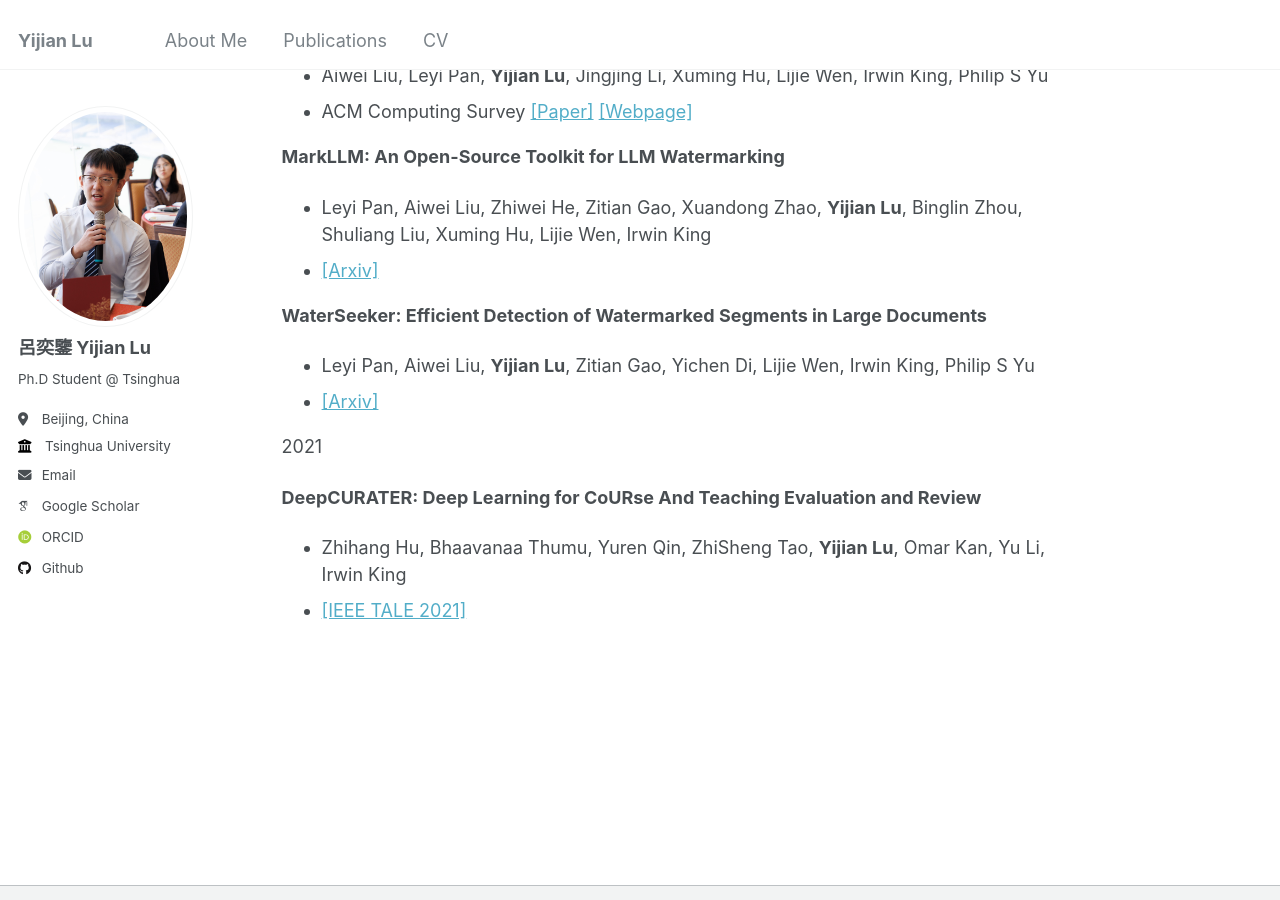
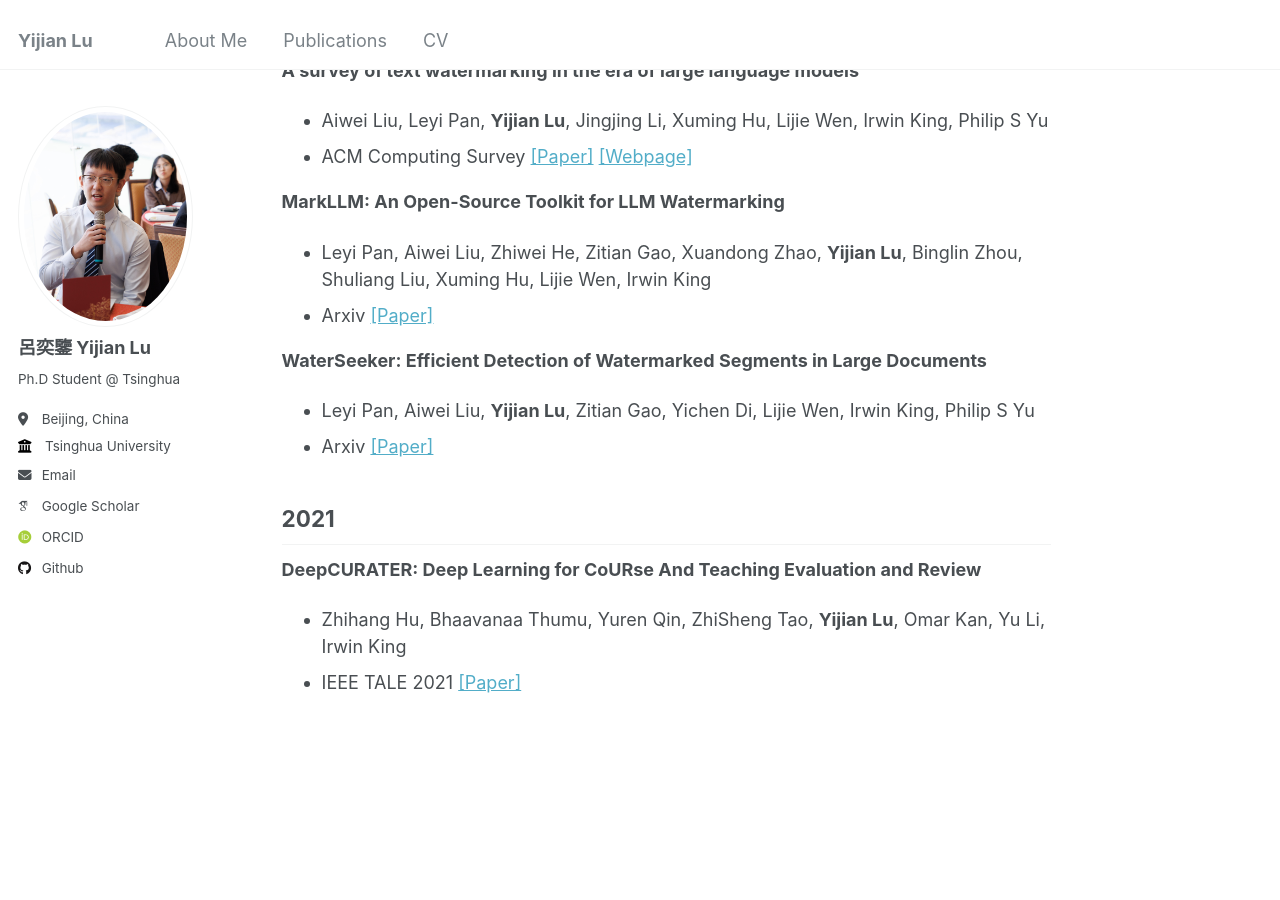
Before and after one commit to luyijian3/luyijian3.github.io, a Jekyll site: the page built from _pages/publications.md, in a window 1280 px wide and 900 px high, scrolled down 318 px. Built offline with Jekyll 4.4.1, drawn with Linux system fonts in a browser that asks for light colours; some web fonts are replaced.

Commit message:
Update publications.md

```diff
--- a/_pages/publications.md
+++ b/_pages/publications.md
@@ -5,6 +5,7 @@ author_profile: true
 ---
 
 2024
+------
 
 **An Entropy-based Text Watermarking Detection Method**
 - **Yijian Lu**, Aiwei Liu, Dianzhi Yu, Jingjing Li, Irwin King
@@ -16,14 +17,15 @@ author_profile: true
 
 **MarkLLM: An Open-Source Toolkit for LLM Watermarking**
 - Leyi Pan, Aiwei Liu, Zhiwei He, Zitian Gao, Xuandong Zhao, **Yijian Lu**, Binglin Zhou, Shuliang Liu, Xuming Hu, Lijie Wen, Irwin King
-- [[Arxiv]](https://arxiv.org/abs/2405.10051)
+- Arxiv [[Paper]](https://arxiv.org/abs/2405.10051)
 
 **WaterSeeker: Efficient Detection of Watermarked Segments in Large Documents**
 - Leyi Pan, Aiwei Liu, **Yijian Lu**, Zitian Gao, Yichen Di, Lijie Wen, Irwin King, Philip S Yu
-- [[Arxiv]](https://arxiv.org/abs/2409.05112)
+- Arxiv [[Paper]](https://arxiv.org/abs/2409.05112)
 
 2021
+------
 
 **DeepCURATER: Deep Learning for CoURse And Teaching Evaluation and Review**
 - Zhihang Hu, Bhaavanaa Thumu, Yuren Qin, ZhiSheng Tao, **Yijian Lu**, Omar Kan, Yu Li, Irwin King
-- [[IEEE TALE 2021]](https://ieeexplore.ieee.org/abstract/document/9678633)
+- IEEE TALE 2021 [[Paper]](https://ieeexplore.ieee.org/abstract/document/9678633)
```
